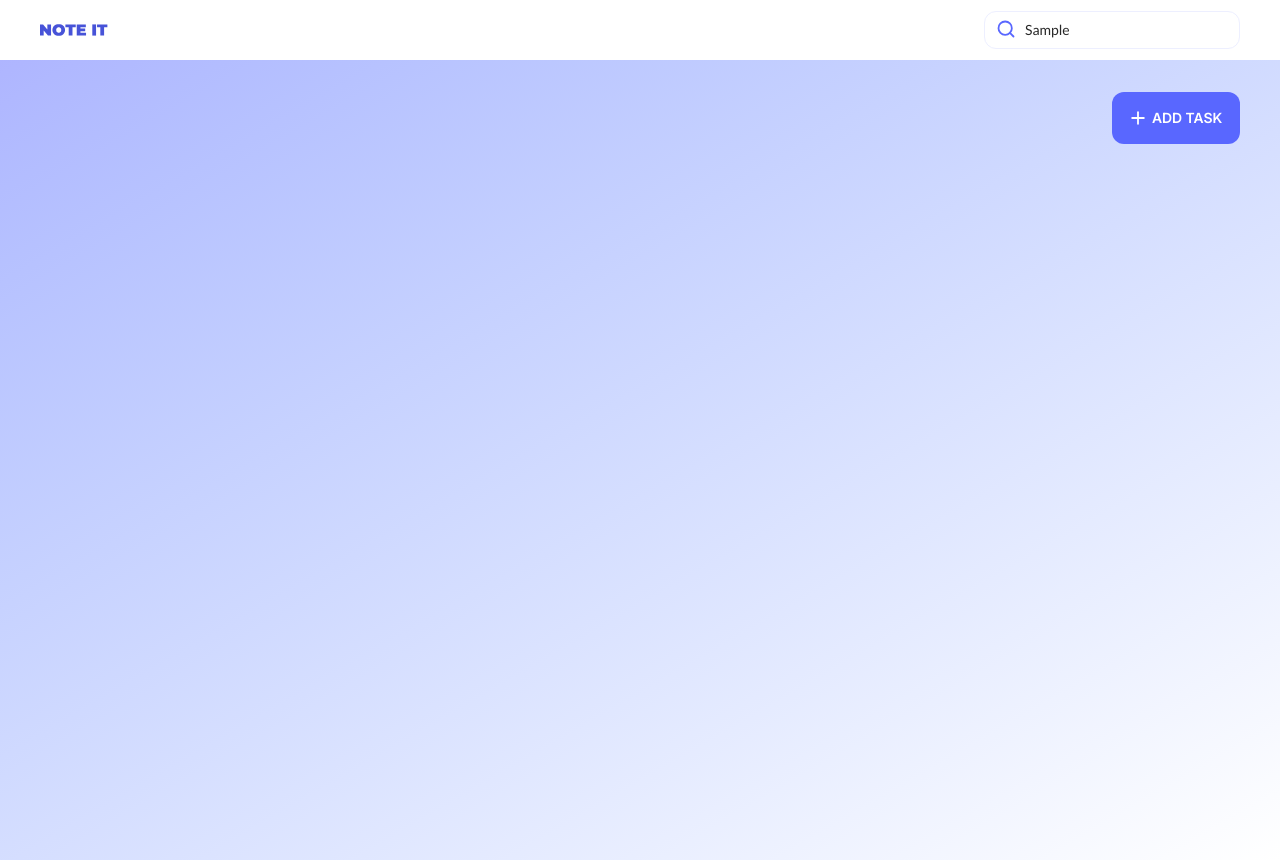
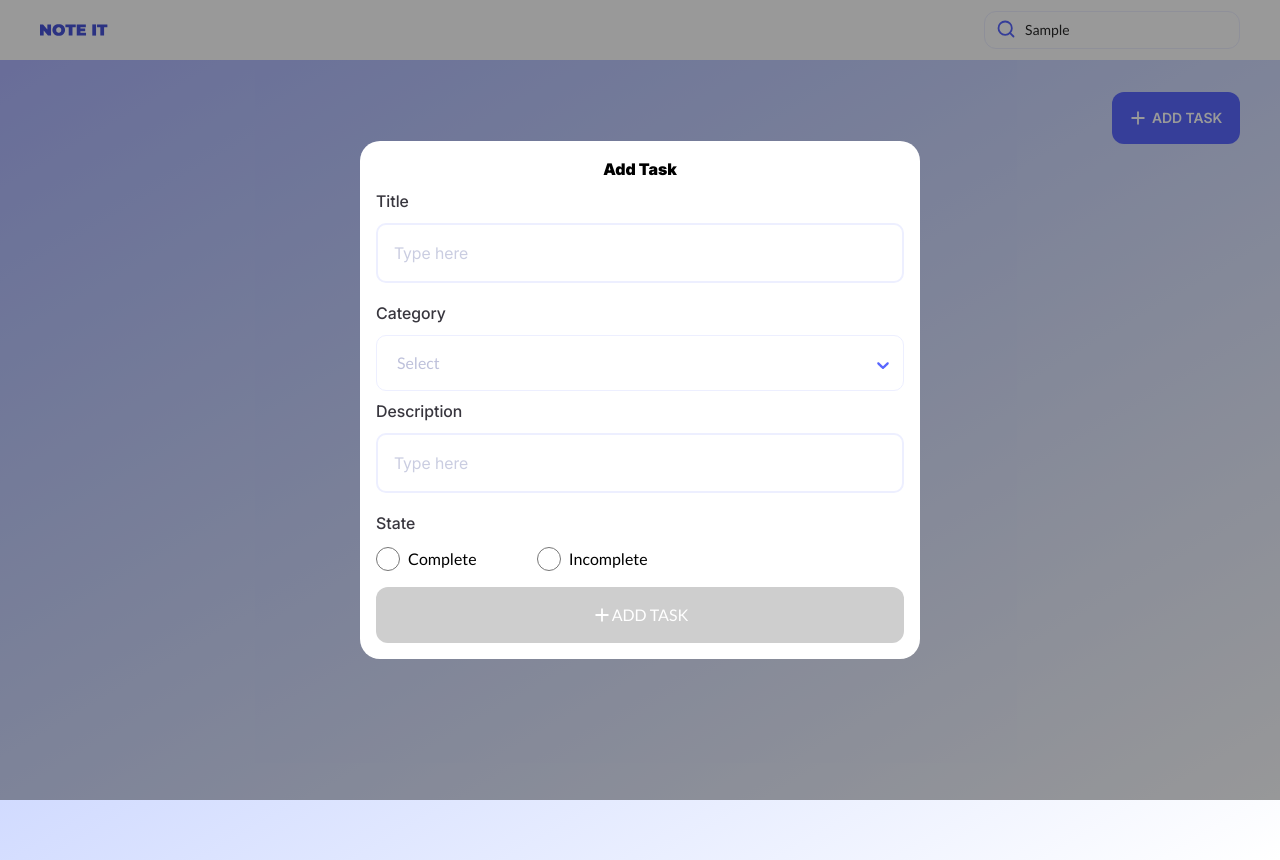
Before and after one commit to bymajka/react-tasks, a React (Vite) app in the folder component-task/: page / in a window 1280 px wide. Both pictures are taken after typing "Sample" into the empty fields and a click on the button "ADD TASK". Built offline with nearby package versions, Linux system fonts and the light colour scheme.

Commit message:
Finished redesign of project

```diff
--- a/component-task/package.json
+++ b/component-task/package.json
@@ -12,6 +12,7 @@
   "dependencies": {
     "@hookform/resolvers": "^4.1.3",
     "@tailwindcss/vite": "^4.0.9",
+    "@types/react-select": "^5.0.0",
     "react": "^19.0.0",
     "react-dom": "^19.0.0",
     "tailwindcss": "^4.0.9",
@@ -27,6 +28,7 @@
     "eslint-plugin-react-refresh": "^0.4.19",
     "globals": "^15.15.0",
     "react-hook-form": "^7.54.2",
+    "react-select": "^5.10.1",
     "typescript": "~5.7.2",
     "typescript-eslint": "^8.24.1",
     "vite": "^6.2.0"
--- a/component-task/src/App.tsx
+++ b/component-task/src/App.tsx
@@ -4,6 +4,7 @@ import TaskList from "./components/TaskList";
 import Header from "./components/header/Header";
 import { categories } from "./constants/categories";
 import OpenFormButton from "./components/OpenFormButton";
+import TaskForm from "./components/TaskForm";
 
 export const SearchbarContext = createContext({
   query: "",
@@ -17,6 +18,7 @@ export const TasksContext = createContext({
 const App = () => {
   const [tasks, setTasks] = useState(TASKS);
   const [query, setQuery] = useState("");
+  const [showModal, setShowModal] = useState(false);
   const handleTogglecompletion = (taskIndex: symbol) => {
     setTasks((tasks) =>
       tasks.map((task) =>
@@ -62,8 +64,8 @@ const App = () => {
         <Header />
       </SearchbarContext.Provider>
       <div className="flex flex-col bg-linear-150 from-dodger-blue/50 to-white gap-4 min-h-dvh pt-8 px-40px">
-        {/* <TaskForm tasks={tasks} setTasks={setTasks} /> */}
-        <OpenFormButton />
+        <OpenFormButton showModal={setShowModal} />
+        {showModal && <TaskForm setTasks={setTasks} showModal={setShowModal} />}
         <TasksContext.Provider
           value={{
             removeContext: handleRemoving,
--- a/component-task/src/components/OpenFormButton.tsx
+++ b/component-task/src/components/OpenFormButton.tsx
@@ -1,8 +1,16 @@
 import plusIcon from "../assets/icons/plus-icon.svg";
+import React from "react";
 
-const OpenFormButton = () => {
+interface OpenFormButtonProps {
+  showModal: React.Dispatch<React.SetStateAction<boolean>>;
+}
+
+const OpenFormButton = ({ showModal }: OpenFormButtonProps) => {
   return (
-    <button className="flex gap-1 p-4 text-sm font-inter-semibold bg-addtask-button rounded-xl w-32 text-white self-end cursor-pointer hover:brightness-90 transition-normal duration-500">
+    <button
+      className="flex gap-1 p-4 text-sm font-inter-semibold bg-addtask-button rounded-xl w-32 text-white self-end cursor-pointer hover:brightness-90 transition-normal duration-500"
+      onClick={() => showModal(true)}
+    >
       <img src={plusIcon} alt="plus" />
       ADD TASK
     </button>
--- a/component-task/src/components/Task.tsx
+++ b/component-task/src/components/Task.tsx
@@ -24,7 +24,7 @@ const Task = ({
     <div className="flex flex-col relative items-start gap-2 bg-white w-full justify-between p-4 border-1 border-dodger-blue/10 rounded-xl">
       <h1 className="text-black-override text-sm font-inter-black">{title}</h1>
       <p
-        className="text-black-override text-sm font-inter-regular overflow-auto max-w-72
+        className="text-black-override text-sm font-inter-regular overflow-auto max-w-2/3
           [&::-webkit-scrollbar]:h-2
        [&::-webkit-scrollbar-track]:mt-18
        [&::-webkit-scrollbar-track]:mb-4
--- a/component-task/src/components/TaskCategoryInput.tsx
+++ b/component-task/src/components/TaskCategoryInput.tsx
@@ -17,12 +17,6 @@ const TaskCategoryInput = (props: {
 
   return (
     <form action="" className="flex flex-col gap-5">
-      {/* <label
-        htmlFor={`category${props.id.toString()}`}
-        className="text-amber-400 [text-shadow:_0_2px_0_rgb(0_0_0_/_40%)] text-2xl"
-      >
-        Category
-      </label> */}
       <select
         name="category"
         id={`category${props.id.toString()}`}
--- a/component-task/src/components/TaskForm.tsx
+++ b/component-task/src/components/TaskForm.tsx
@@ -1,9 +1,12 @@
-import { Resolver, SubmitHandler, useForm } from "react-hook-form";
+import { Controller, Resolver, SubmitHandler, useForm } from "react-hook-form";
+import { useRef } from "react";
+import { yupResolver } from "@hookform/resolvers/yup";
 import TaskLabelInput from "./TaskLabelInput";
-import TaskCheckbox from "./TaskCheckbox";
+import TaskRadio from "./TaskRadio";
 import TaskFormCategoryInput from "./TaskFormCategoryInput";
-import { yupResolver } from "@hookform/resolvers/yup";
 import * as yup from "yup";
+
+import plusImage from "../assets/icons/plus-icon.svg";
 
 interface Task {
   id: symbol;
@@ -16,26 +19,39 @@ interface Task {
 interface IFormInput {
   title: string;
   description: string;
-  category: string;
+  category: { value: string; label: string } | null;
   isCompleted: boolean;
 }
 
 interface TaskFormProps {
   setTasks: React.Dispatch<React.SetStateAction<Task[]>>;
+  showModal: React.Dispatch<React.SetStateAction<boolean>>;
 }
 
 const schema = yup.object().shape({
   title: yup.string().min(3).max(20).required(),
   description: yup.string().max(100),
-  category: yup.string().required(),
+  category: yup.object().shape({
+    value: yup.string().required(),
+    label: yup.string().required(),
+  }),
   isCompleted: yup.boolean().required(),
 });
 
-const TaskForm = ({ setTasks }: TaskFormProps) => {
+const TaskForm = ({ setTasks, showModal }: TaskFormProps) => {
+  const modalRef = useRef<HTMLDivElement>(null);
+
+  const closeModal = (e: React.MouseEvent) => {
+    if (modalRef.current === e.target) {
+      showModal(false);
+    }
+  };
+
   const {
     register,
     handleSubmit,
-    formState: { errors },
+    control,
+    formState: { errors, isValid },
     reset,
   } = useForm<IFormInput>({
     resolver: yupResolver(schema) as Resolver<IFormInput>,
@@ -50,23 +66,41 @@ const TaskForm = ({ setTasks }: TaskFormProps) => {
     const task = {
       id: Symbol(data.title),
       title: data.title,
-      category: data.category,
+      category: data.category?.value || "",
       description: data.description,
       isCompleted: data.isCompleted,
     };
     setTasks((prevTasks) => [...prevTasks, task]);
+    showModal(false);
   };
 
   return (
+    <div
+      className="fixed background-blur-sm inset-0 z-20 w-screen h-screen bg-black/40 flex items-center justify-center"
+      ref={modalRef}
+      onClick={closeModal}
+    >
       <form
         onSubmit={handleSubmit(createTask)}
-      className="w-3xl self-center p-4 gap-2 rounded-2xl bg-purple-400 flex flex-row justify-between border-b-2 border-b-amber-600 mt-10"
+        className="flex self-center p-4 gap-2 rounded-20px bg-white flex-col"
       >
+        <p className="font-inter-black text-center">Add Task</p>
         <TaskLabelInput
           htmlFor="input-title"
           labelText="Title"
           error={errors.title?.message}
           {...register("title")}
+        />
+        <Controller
+          name="category"
+          control={control}
+          render={({ field: { onChange, value } }) => (
+            <TaskFormCategoryInput
+              error={errors.category?.value?.message}
+              value={value}
+              onChange={onChange}
+            />
+          )}
         />
         <TaskLabelInput
           htmlFor="input-description"
@@ -74,21 +108,25 @@ const TaskForm = ({ setTasks }: TaskFormProps) => {
           error={errors.description?.message}
           {...register("description")}
         />
-      <TaskFormCategoryInput {...register("category")} />
         <div className="flex flex-col">
-        <TaskCheckbox
+          <TaskRadio
+            error={errors.isCompleted?.message}
             htmlFor="input-completed"
-          labelText="Completed"
+            labelText="State"
             {...register("isCompleted")}
           />
           <button
             type="submit"
-          className="border-2 rounded-md mt-5 border-amber-100 bg-amber-200 text-purple-700 hover:bg-amber-300 hover:border-amber-700"
+            className={`rounded-xl ${
+              isValid ? "bg-addtask-button" : "bg-grey-light"
+            } flex flex-row items-center justify-center text-white py-4 mt-4`}
           >
-          Submit
+            <img src={plusImage} alt="plus" />
+            ADD TASK
           </button>
         </div>
       </form>
+    </div>
   );
 };
 
--- a/component-task/src/components/TaskFormCategoryInput.tsx
+++ b/component-task/src/components/TaskFormCategoryInput.tsx
@@ -1,27 +1,114 @@
 import { categories } from "../constants/categories";
+import Select, { SingleValue } from "react-select";
 
-const TaskFormCategoryInput = ({...reg}) => {
-    return (
-        <form action="" className="flex flex-col gap-5">
-            <label
-                htmlFor="category"
-                className="text-amber-400 [text-shadow:_0_2px_0_rgb(0_0_0_/_40%)] text-2xl"
-            >
-                Category
-            </label>
-            <select {...reg}
-                name="category"
-                id="category"
-                className="border-2 rounded-md border-amber-100 bg-amber-200"
-            >
-                {categories.map((category, index) => (
-                    <option key={index} className="selection:bg-amber-200" value={category.name}>
-                        {category.name}
-                    </option>
-                ))}
-            </select>
-        </form>
-    );
+const CheckIcon = ({
+  color,
+  visibility,
+}: {
+  color: string;
+  visibility: string;
+}) => (
+  <svg
+    width="16"
+    height="16"
+    viewBox="0 0 16 16"
+    fill="none"
+    xmlns="http://www.w3.org/2000/svg"
+    className={`absolute right-5 ${visibility}`}
+  >
+    <path
+      d="M13.3334 4L6.00002 11.3333L2.66669 8"
+      stroke={color}
+      strokeWidth="1.8"
+      strokeLinecap="round"
+      strokeLinejoin="round"
+    />
+  </svg>
+);
+
+interface TaskLabelProps {
+  error?: string;
+  value: { value: string; label: string } | null;
+  onChange: (value: SingleValue<{ value: string; label: string }>) => void;
 }
 
+const TaskFormCategoryInput = ({ error, value, onChange }: TaskLabelProps) => {
+  return (
+    <div className="flex flex-col gap-2.5">
+      <label htmlFor="category" className="font-inter-medium text-black-light">
+        Category
+      </label>
+      <Select
+        options={categories.map((c) => ({ value: c.name, label: c.name }))}
+        placeholder="Select"
+        value={value}
+        formatOptionLabel={(option) => (
+          <div className="flex items-center gap-2">
+            <CheckIcon
+              color="#ffffff"
+              visibility={value?.value === option.value ? "visible" : "hidden"}
+            />
+            <span>{option.label}</span>
+          </div>
+        )}
+        onChange={onChange}
+        styles={{
+          control: (base, state) => ({
+            ...base,
+            backgroundColor: "#ffffff",
+            border: state.isFocused ? "1px solid #5967FF" : "1px solid #edefff",
+            height: "56px",
+            borderRadius: "10px",
+          }),
+          option: (base, state) => ({
+            ...base,
+            paddingLeft: "20px",
+            backgroundColor: state.isSelected
+              ? "#5967FF"
+              : state.isFocused
+              ? "#5967FF26"
+              : "#ffffff",
+            color: state.isSelected
+              ? "#ffffff"
+              : state.isFocused
+              ? "#5967FF"
+              : "#282828",
+          }),
+          singleValue: (base) => ({
+            ...base,
+            paddingLeft: "10px",
+          }),
+          menu: (base) => ({
+            ...base,
+            borderRadius: "10px",
+          }),
+          placeholder: (base) => ({
+            ...base,
+            color: "#BEC1DB",
+            paddingLeft: "10px",
+          }),
+          input: (base) => ({
+            ...base,
+            color: "#282828",
+            paddingLeft: "10px",
+          }),
+          indicatorSeparator: (base) => ({
+            ...base,
+            display: "none",
+          }),
+          dropdownIndicator: () => ({
+            color: "#5967FF",
+            paddingRight: "10px",
+          }),
+        }}
+      />
+      {error && (
+        <p className="text-red-600 [text-shadow:_1px_1px_1px_rgb(252_39_245_/_70%)] text-lg">
+          {error}
+        </p>
+      )}
+    </div>
+  );
+};
+
 export default TaskFormCategoryInput;
--- a/component-task/src/components/TaskLabelInput.tsx
+++ b/component-task/src/components/TaskLabelInput.tsx
@@ -11,20 +11,18 @@ const TaskLabelInput = ({
   ...rest
 }: TaskLabelProps) => {
   return (
-    <div className="flex flex-col">
-      <label
-        htmlFor={htmlFor}
-        className="text-amber-400 [text-shadow:_0_2px_0_rgb(0_0_0_/_40%)] text-2xl"
-      >
+    <div className="flex flex-col gap-2.5">
+      <label htmlFor={htmlFor} className="font-inter-medium text-black-light">
         {labelText}
       </label>
       <input
         id={htmlFor}
         {...rest}
         type="text"
-        className="border-2 rounded-md mt-5 border-amber-100 bg-amber-200 text-purple-700 pl-2 outline-amber-800"
+        placeholder="Type here"
+        className="border-2 rounded-10px w-[528px] min-h-14 border-searchbar-border p-4 bg-white outline-addtask-button caret-addtask-button placeholder:text-placeholder font-inter-regular text-black-override"
       />
-      <p className="text-red-600 [text-shadow:_1px_1px_1px_rgb(252_39_245_/_70%)] text-lg pt-2">
+      <p className="text-red-600 [text-shadow:_1px_1px_1px_rgb(252_39_245_/_70%)] text-lg">
         {error}
       </p>
     </div>
--- /dev/null
+++ b/component-task/src/components/TaskRadio.tsx
@@ -0,0 +1,50 @@
+interface TaskCheckboxProps {
+  htmlFor: string;
+  labelText: string;
+  error?: string;
+}
+const TaskRadio = ({
+  htmlFor,
+  labelText,
+  error,
+  ...rest
+}: TaskCheckboxProps) => {
+  return (
+    <div className="flex flex-col gap-3">
+      <label className="font-inter-medium text-black-light">State</label>
+      <fieldset className="flex flex-row gap-15 items-center">
+        <div className="flex flex-row gap-2">
+          <input
+            className="size-6"
+            type="radio"
+            id="input-complete"
+            name={labelText}
+            value={"true"}
+            {...rest}
+          />
+          <label htmlFor="input-complete font-inter-regular">Complete</label>
+        </div>
+        <div className="flex flex-row gap-2">
+          <input
+            className="size-6"
+            type="radio"
+            id="input-incomplete"
+            name={labelText}
+            value={"false"}
+            {...rest}
+          />
+          <label htmlFor="input-incomplete font-inter-regular">
+            Incomplete
+          </label>
+        </div>
+      </fieldset>
+      {error && (
+        <p className="text-red-600 [text-shadow:_1px_1px_1px_rgb(252_39_245_/_70%)] text-lg">
+          {error}
+        </p>
+      )}
+    </div>
+  );
+};
+
+export default TaskRadio;
--- a/component-task/src/index.css
+++ b/component-task/src/index.css
@@ -14,13 +14,16 @@
   --color-searchbar-border: #edefff;
   --color-placeholder: #cacde1;
   --color-black-override: #282828;
+  --color-black-light: #38363e;
   --color-dodger-blue: #5e6bff;
   --color-complete-bg-orange: #e28c1c;
   --color-complete-bg-green: #1ce282;
   --color-complete-orange: #ef8400;
   --color-complete-green: #0eb363;
   --color-addtask-button: #5967ff;
+  --color-grey-light: #cecece;
 
+  --radius-10px: 10px;
   --radius-20px: 20px;
 }
 
```
Also changed, not shown: component-task/src/components/TaskCheckbox.tsx (deleted, +0 -14 lines), component-task/vite.config.ts (+5 -8 lines), 1 other file (tests, documents, lock files or other folders). Lines whose indentation alone changed are shown as unchanged.
